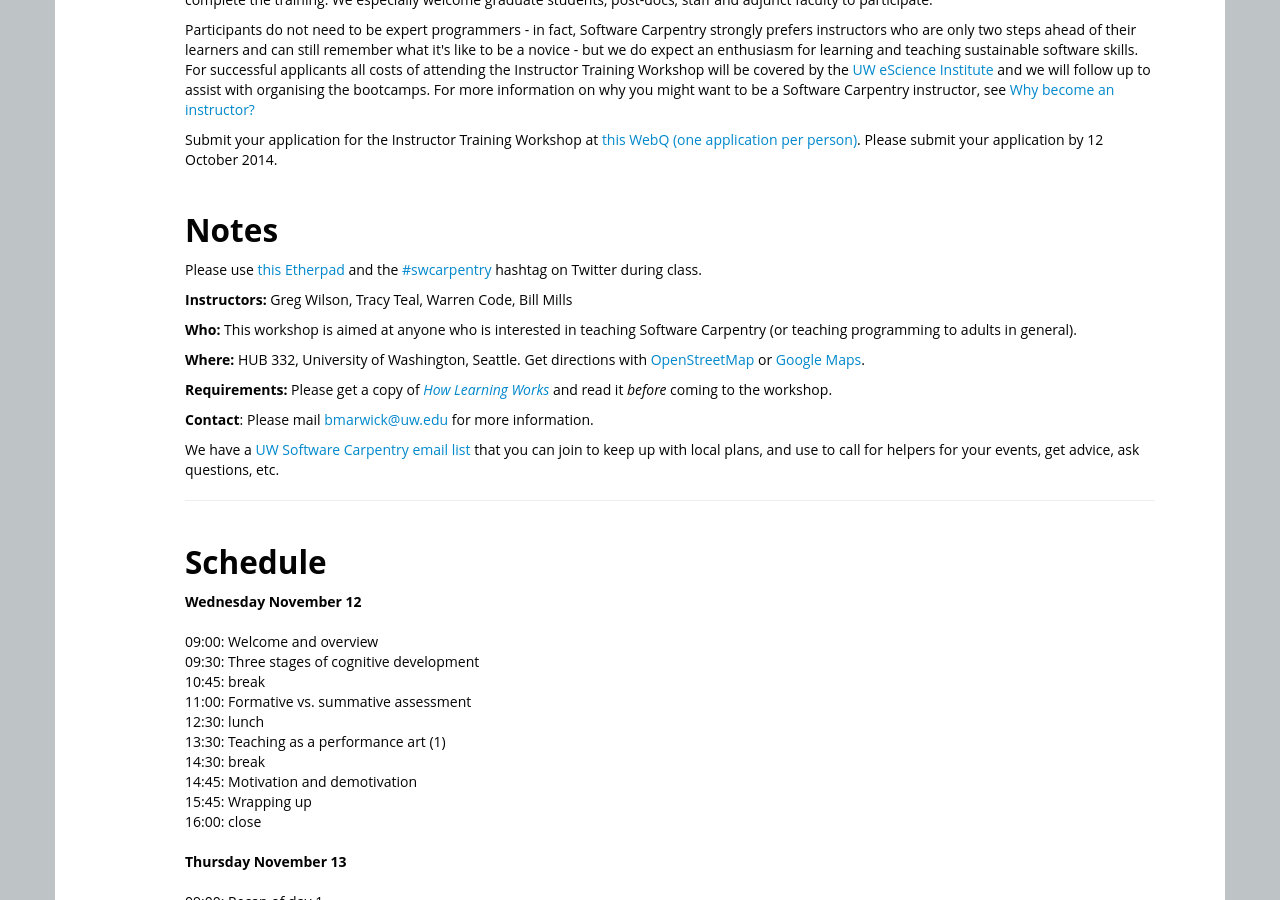
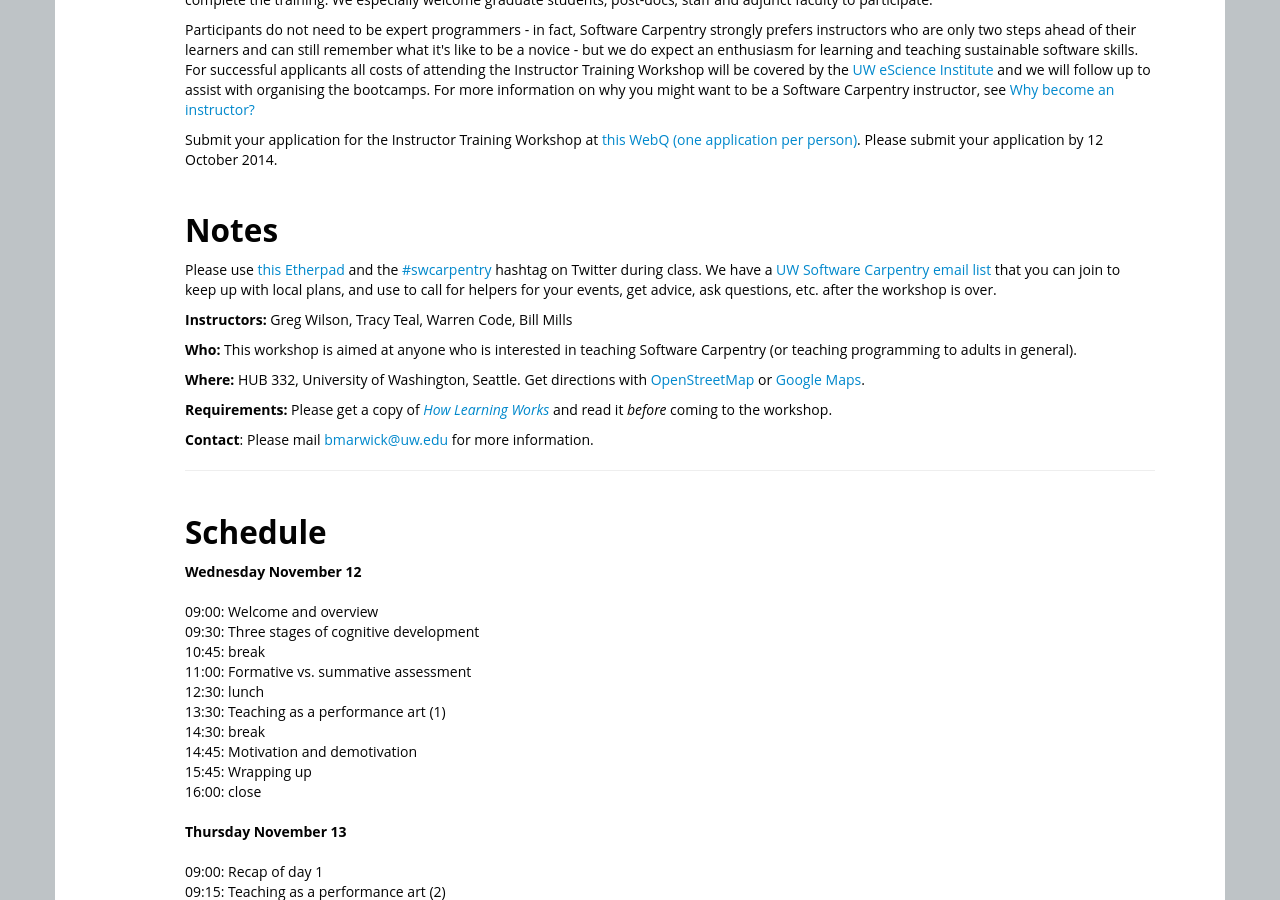
Before and after one commit to benmarwick/2014-11-12-training, a Jekyll site: the page built from index.html, in a window 1280 px wide and 900 px high, scrolled down 671 px. Built offline with Jekyll 4.4.1, drawn with Linux system fonts in a browser that asks for light colours; some of the changed lines change nothing that is shown.

Commit message:
add detail of email list

```diff
--- a/index.html
+++ b/index.html
@@ -42,8 +42,7 @@
 <h2>Notes</h2>
 
 <p>Please use <a href="https://etherpad.mozilla.org/swc-teaching-uw">this Etherpad</a>
-and the <a href="https://twitter.com/search?q=%23swcarpentry">#swcarpentry</a> hashtag on Twitter
-during class.</p>
+and the <a href="https://twitter.com/search?q=%23swcarpentry">#swcarpentry</a> hashtag on Twitter during class. We have a <a href="http://lists.software-carpentry.org/mailman/listinfo/seattle_lists.software-carpentry.org">UW Software Carpentry email list</a> that you can join to keep up with local plans, and use to call for helpers for your events, get advice, ask questions, etc. after the workshop is over.</p>
 
 {% if page.instructor %}
 <p>
@@ -83,8 +82,6 @@
     <a href='mailto:{{site.contact}}'>{{site.contact}}</a>
   {% endif %}
   for more information.
-</p>
-<p>We have a <a href="http://lists.software-carpentry.org/mailman/listinfo/seattle_lists.software-carpentry.org">UW Software Carpentry email list</a> that you can join to keep up with local plans, and use to call for helpers for your events, get advice, ask questions, etc.
 </p>
 
 <hr/>
```
